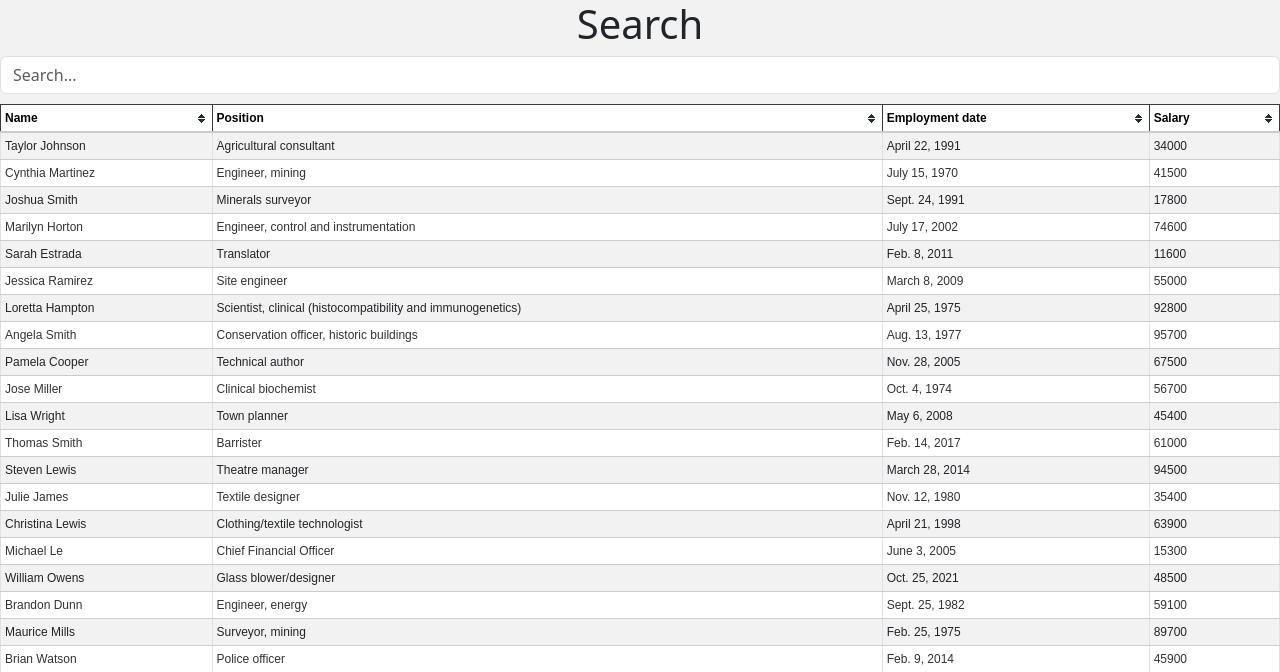
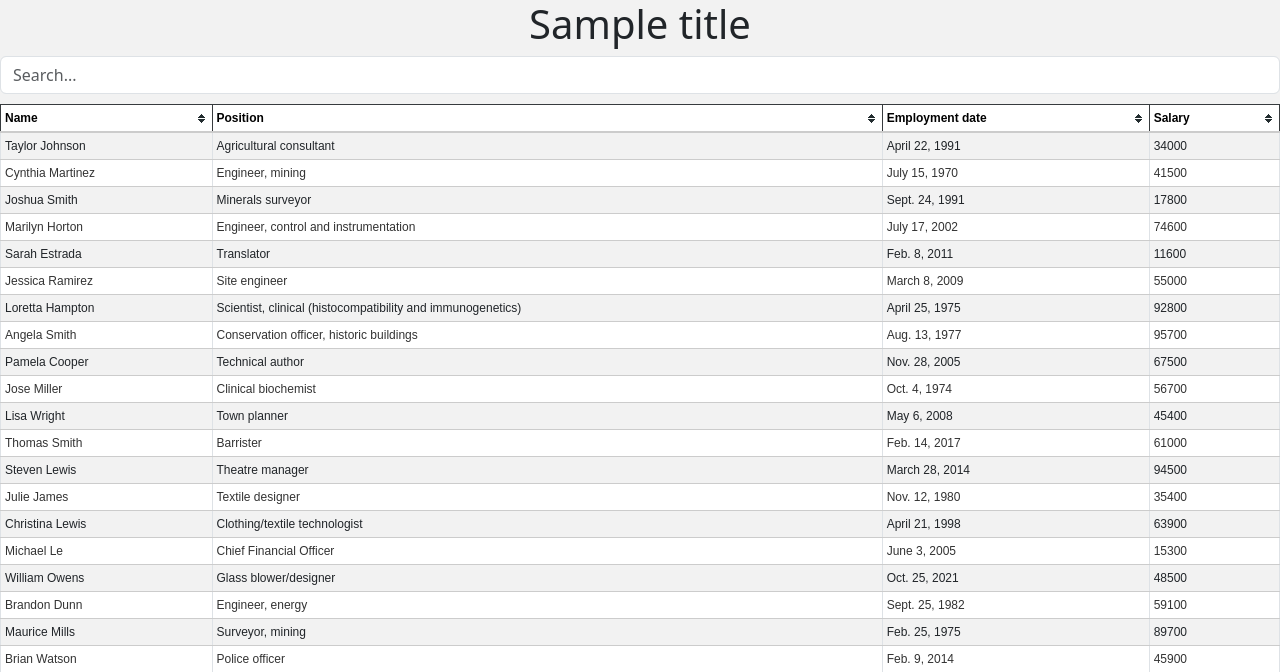
Before and after one commit to sergey-karavanets/test_project, a Django app: template abz_agency/database/templates/database/search.html in a window 1280 px wide. Shown: the top 672 px of the page. Run offline with Django 4.2, Linux system fonts and the light colour scheme; data comes from the database, SQL or seed files in the repository; the template is opened without the code that fills it: values that come from a table or form of the project are taken from there, most other values are stand-ins (such as "Sample title", 1, 10 or a date in 2020); some libraries are stand-ins or nearby versions.

Commit message:
add template 'title' in search.html

```diff
--- a/abz_agency/database/templates/database/search.html
+++ b/abz_agency/database/templates/database/search.html
@@ -15,7 +15,7 @@
     <script type="text/javascript" src="/static/database/js/script.js"></script>
 </head>
 <body>
-<h1>Search</h1>
+<h1>{{ title }}</h1>
 <form action="{% url 'search' %}" method="get">
     <input name="q" type="text" placeholder="Search..." class="form-control">
 </form>
```
